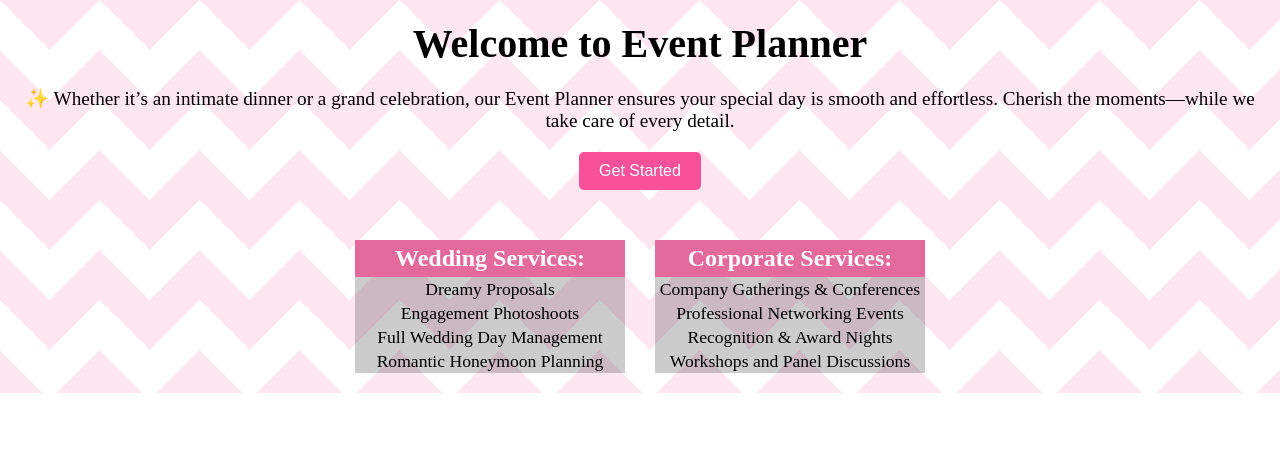
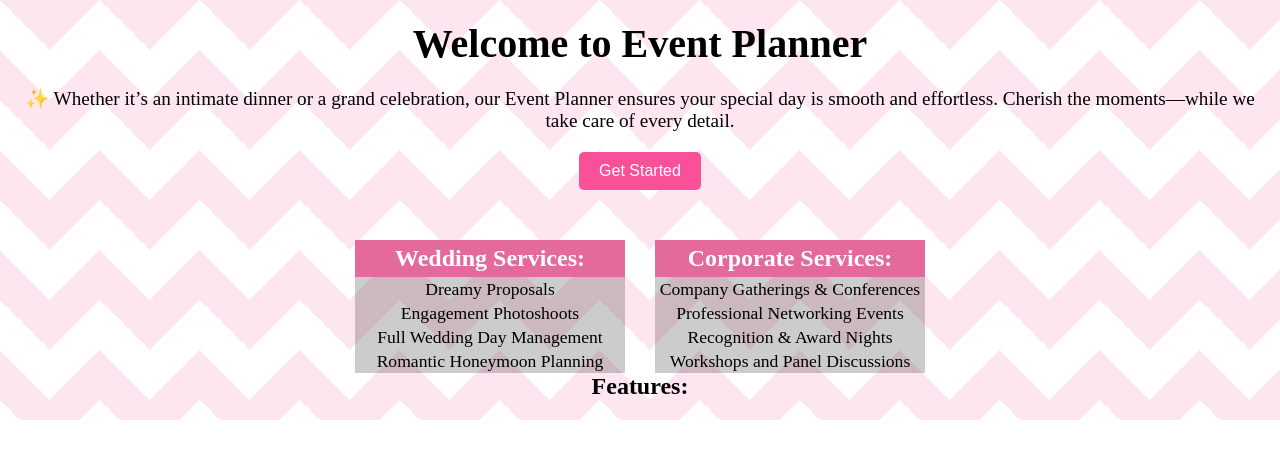
Before and after one commit to MaryroseGavino/event-planner, a React (Vite) app: page / in a window 1280 px wide. Shown: the top 458 px of the page. Built offline with nearby package versions, Linux system fonts and the light colour scheme.

Commit message:
feature section commit

```diff
--- a/src/Components/EventPlanner.jsx
+++ b/src/Components/EventPlanner.jsx
@@ -32,6 +32,9 @@ const EventPlanner = () => {
           <li>Workshops and Panel Discussions</li>
         </ul>
       </section>
+      <section className="feature">
+        <h2>Features: </h2>
+      </section>
     </div>
   );
 };
```
